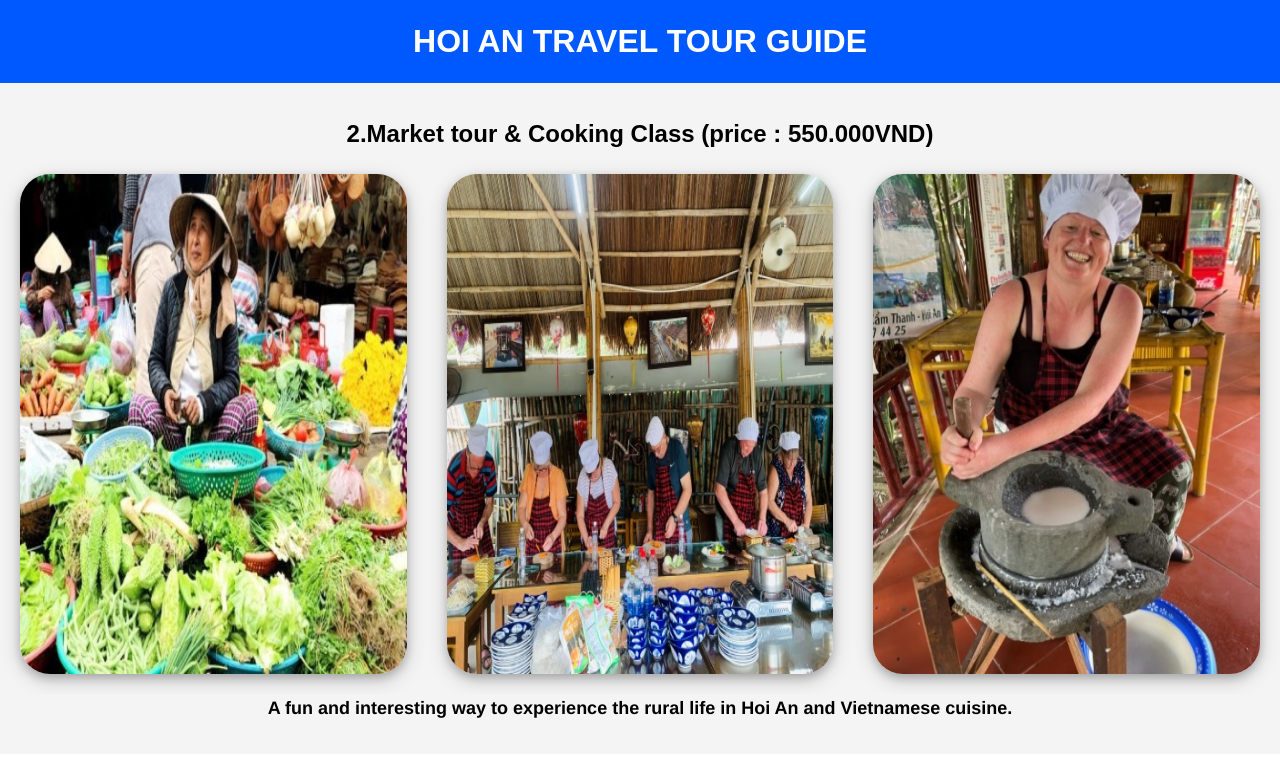
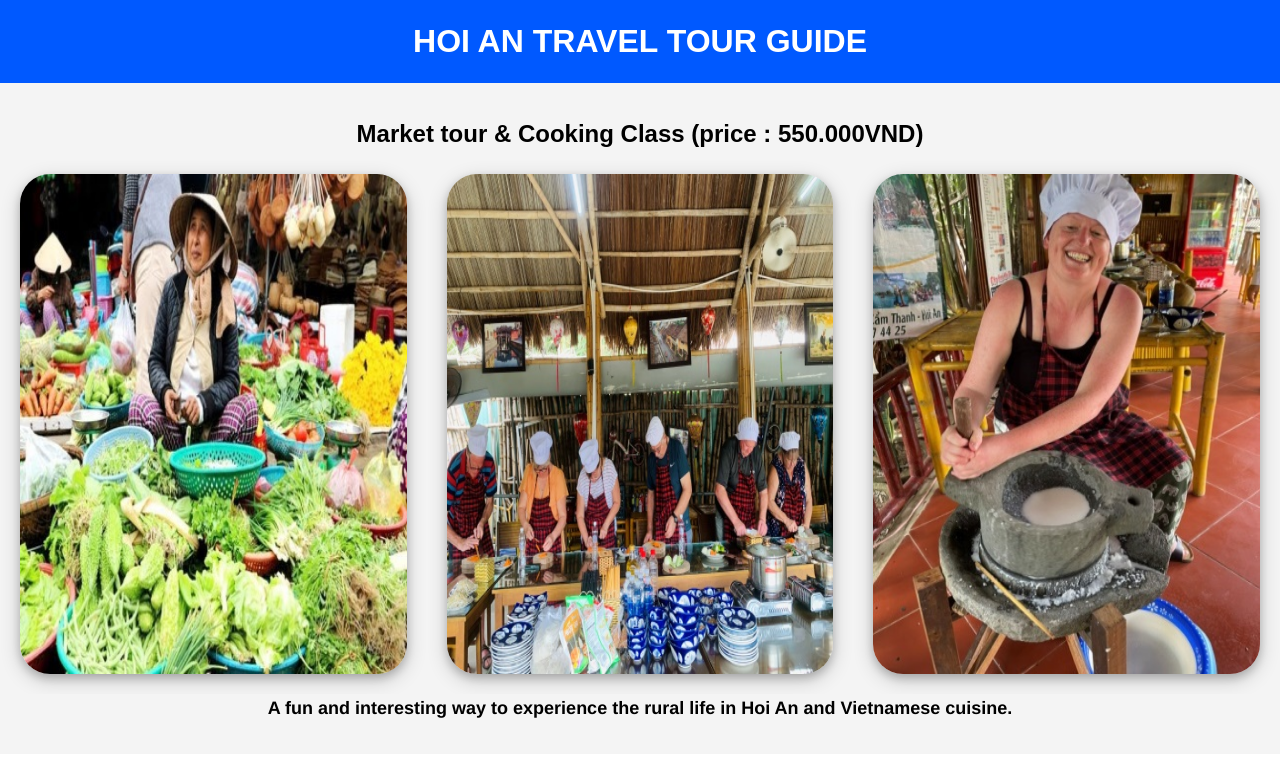
Before and after one commit to Haduckientechnology17092005/location-2, a plain HTML site: page index.html in a window 1280 px wide. Shown: the top 783 px of the page. Drawn offline with Linux system fonts and the light colour scheme.

Commit message:
Update index.html

```diff
--- a/index.html
+++ b/index.html
@@ -15,7 +15,7 @@
     <main>
         <section class="hero">
             <div class="container">
-                <h2>2.Market tour & Cooking Class (price : 550.000VND)</h2>
+                <h2>Market tour & Cooking Class (price : 550.000VND)</h2>
                 <div class="image-location">
                     <img src="./asserts/img/Picture5.png" alt="2" class="image">
                     <img src="./asserts/img/Picture7.png" alt="3" class="image">
```
